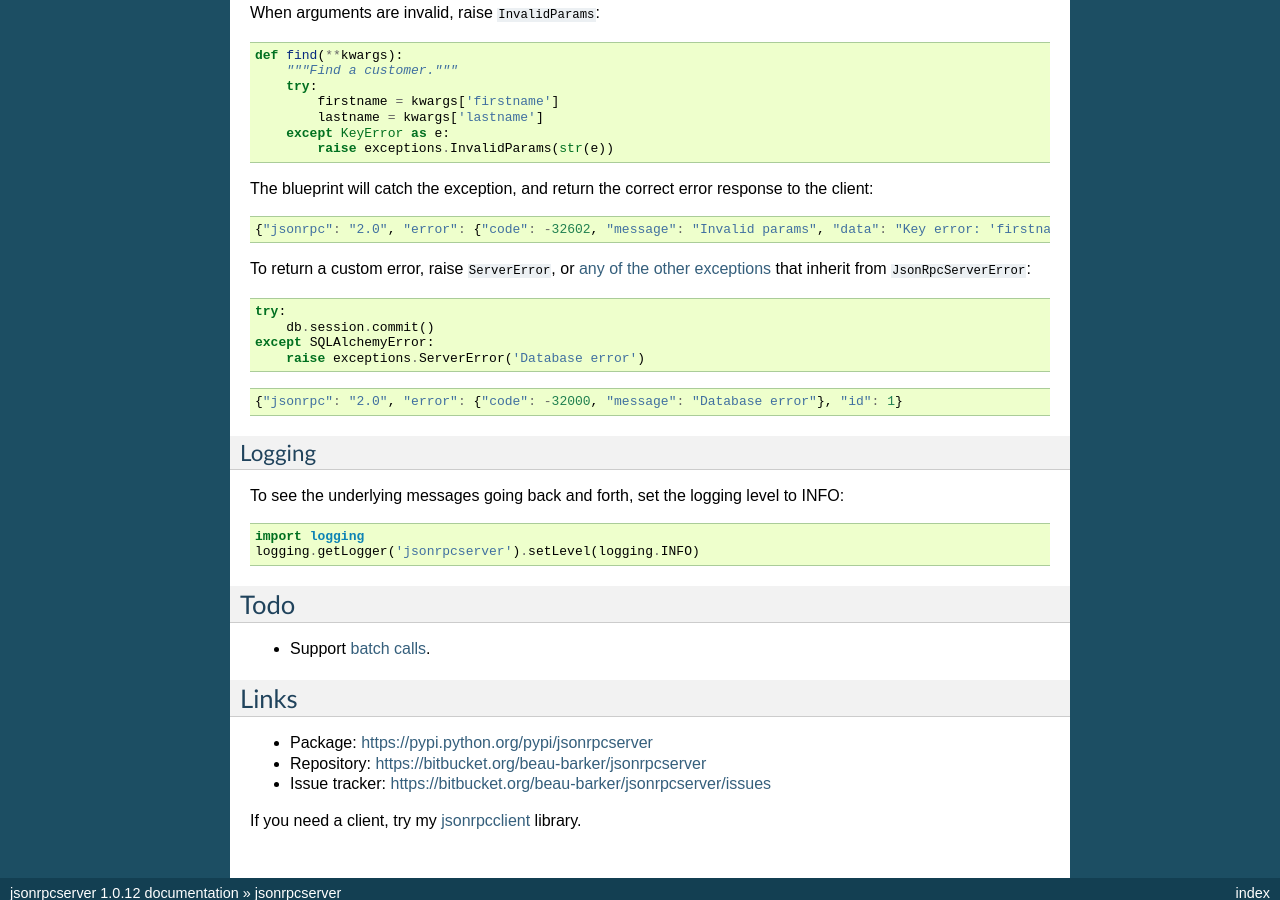
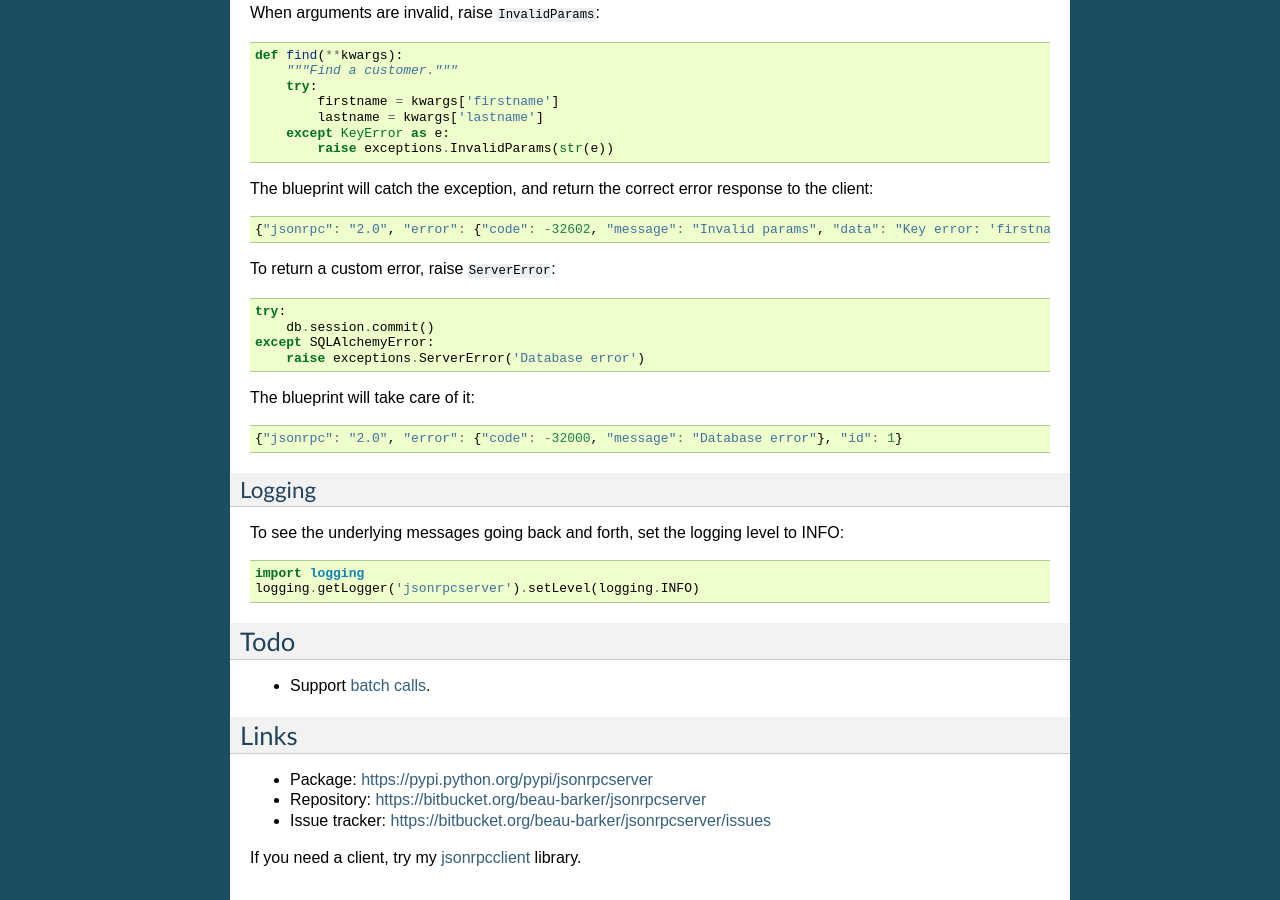
Before and after one commit to explodinglabs/jsonrpcserver, a Sphinx documentation site: the page built from doc/index.rst, in a window 1280 px wide and 900 px high, scrolled down 1101 px. Built offline with Sphinx 7.4.7, drawn with Linux system fonts in a browser that asks for light colours.

Commit message:
Reworking the documentation.

```diff
--- a/doc/index.rst
+++ b/doc/index.rst
@@ -82,14 +82,14 @@ to the client:
 
     {"jsonrpc": "2.0", "error": {"code": -32602, "message": "Invalid params", "data": "Key error: 'firstname'"}, "id": 1}
 
-To return a custom error, raise ``ServerError``, or `any of the other exceptions
-<https://bitbucket.org/beau-barker/jsonrpcserver/src/tip/jsonrpcserver/exceptions.py>`_
-that inherit from ``JsonRpcServerError``::
+To return a custom error, raise ``ServerError``::
 
     try:
         db.session.commit()
     except SQLAlchemyError:
         raise exceptions.ServerError('Database error')
+
+The blueprint will take care of it:
 
 .. code-block:: javascript
 
```
